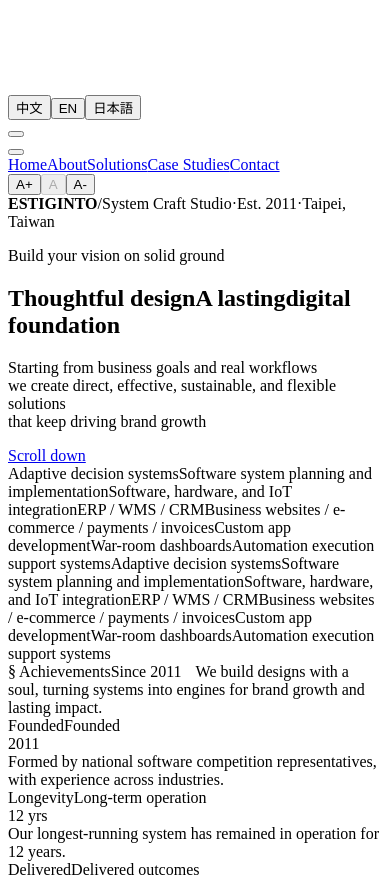
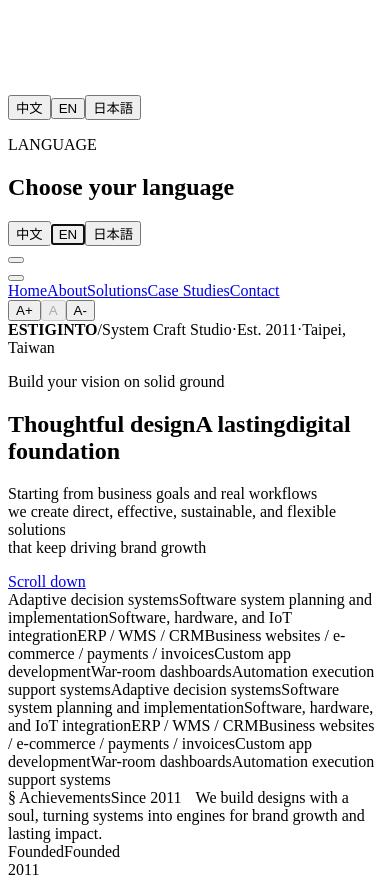
Before and after one commit to estiginto/estiginto-official-website, a React (Vite) app: page / in a window 390 px wide. Shown: the part 940-1819 px from the top of the page. Built offline with nearby package versions, Linux system fonts and the light colour scheme; the HTML template or start-up script is replaced by a standard one.

Commit message:
feat: add mobile home language prompt

```diff
--- a/src/App.jsx
+++ b/src/App.jsx
@@ -14,6 +14,12 @@ const localeOptions = [
   ["en", "EN"],
   ["ja", "日本語"],
 ];
+
+const languagePromptCopy = {
+  zh: { eyebrow: "LANGUAGE", title: "選擇您的語言" },
+  en: { eyebrow: "LANGUAGE", title: "Choose your language" },
+  ja: { eyebrow: "LANGUAGE", title: "言語を選択してください" },
+};
 
 const menuLabels = {
   zh: {
@@ -649,14 +655,20 @@ function getMenuItems(locale) {
   }));
 }
 
-function LanguageSwitch({ locale, onSelect }) {
-  return (
-    <div className={`language-switch is-${locale}`} role="group" aria-label="Switch language">
+function LanguageSwitch({ locale, onSelect, switchRef, activeOptionRef, className = "" }) {
+  return (
+    <div
+      ref={switchRef}
+      className={`language-switch is-${locale} ${className}`.trim()}
+      role="group"
+      aria-label="Switch language"
+    >
       <span className="language-track" aria-hidden="true" />
       <span className="language-thumb" aria-hidden="true" />
       {localeOptions.map(([value, label]) => (
         <button
           key={value}
+          ref={value === locale ? activeOptionRef : undefined}
           className={`language-option ${value}`}
           type="button"
           aria-pressed={locale === value}
@@ -669,7 +681,124 @@ function LanguageSwitch({ locale, onSelect }) {
   );
 }
 
-function Header({ locale, onToggleLocale }) {
+function MobileHomeLanguagePrompt({ locale, onSelect, destinationRef, onComplete }) {
+  const [phase, setPhase] = useState("idle");
+  const [flight, setFlight] = useState(null);
+  const [flightLocale, setFlightLocale] = useState(locale);
+  const sourceRef = useRef(null);
+  const activeOptionRef = useRef(null);
+  const completionTimerRef = useRef(null);
+  const animationFrameRef = useRef(null);
+  const copy = languagePromptCopy[locale] || languagePromptCopy.zh;
+
+  useEffect(() => {
+    const previousOverflow = document.body.style.overflow;
+    const pageMain = document.getElementById("mainpage");
+    const pageHeader = document.querySelector(".page-header");
+
+    document.body.style.overflow = "hidden";
+    pageMain?.setAttribute("inert", "");
+    pageHeader?.setAttribute("inert", "");
+    activeOptionRef.current?.focus({ preventScroll: true });
+
+    return () => {
+      document.body.style.overflow = previousOverflow;
+      pageMain?.removeAttribute("inert");
+      pageHeader?.removeAttribute("inert");
+      window.clearTimeout(completionTimerRef.current);
+      window.cancelAnimationFrame(animationFrameRef.current);
+    };
+  }, []);
+
+  const finishPrompt = (delay) => {
+    completionTimerRef.current = window.setTimeout(onComplete, delay);
+  };
+
+  const selectLanguage = (nextLocale) => {
+    if (phase !== "idle") {
+      return;
+    }
+
+    onSelect(nextLocale);
+    setFlightLocale(nextLocale);
+
+    const prefersReducedMotion = window.matchMedia("(prefers-reduced-motion: reduce)").matches;
+    const sourceRect = sourceRef.current?.getBoundingClientRect();
+    const destinationRect = destinationRef.current?.getBoundingClientRect();
+
+    if (prefersReducedMotion || !sourceRect || !destinationRect) {
+      setPhase("fading");
+      finishPrompt(180);
+      return;
+    }
+
+    setFlight({
+      top: sourceRect.top,
+      left: sourceRect.left,
+      width: sourceRect.width,
+      height: sourceRect.height,
+      x: destinationRect.left - sourceRect.left,
+      y: destinationRect.top - sourceRect.top,
+      scaleX: destinationRect.width / sourceRect.width,
+      scaleY: destinationRect.height / sourceRect.height,
+    });
+    setPhase("preparing");
+
+    animationFrameRef.current = window.requestAnimationFrame(() => {
+      animationFrameRef.current = window.requestAnimationFrame(() => {
+        setPhase("flying");
+      });
+    });
+    finishPrompt(660);
+  };
+
+  const isTransitioning = phase !== "idle";
+
+  return (
+    <div
+      className={`mobile-language-prompt phase-${phase}`}
+      role="dialog"
+      aria-modal="true"
+      aria-labelledby="mobile-language-prompt-title"
+    >
+      <div className="mobile-language-prompt-backdrop" aria-hidden="true" />
+      <div className="mobile-language-prompt-panel">
+        <p className="mobile-language-prompt-eyebrow">{copy.eyebrow}</p>
+        <h2 id="mobile-language-prompt-title">{copy.title}</h2>
+        <LanguageSwitch
+          locale={locale}
+          onSelect={selectLanguage}
+          switchRef={sourceRef}
+          activeOptionRef={activeOptionRef}
+          className="language-prompt-switch"
+        />
+      </div>
+
+      {flight ? (
+        <div
+          className={`language-prompt-flight ${phase === "flying" ? "is-moving" : ""}`}
+          style={{
+            top: flight.top,
+            left: flight.left,
+            width: flight.width,
+            height: flight.height,
+            "--flight-x": `${flight.x}px`,
+            "--flight-y": `${flight.y}px`,
+            "--flight-scale-x": flight.scaleX,
+            "--flight-scale-y": flight.scaleY,
+          }}
+          aria-hidden="true"
+        >
+          <LanguageSwitch locale={flightLocale} onSelect={() => {}} />
+        </div>
+      ) : null}
+
+      {isTransitioning ? <span className="sr-only" aria-live="polite">Language selected</span> : null}
+    </div>
+  );
+}
+
+function Header({ locale, onToggleLocale, languageSwitchRef, promptActive }) {
   return (
     <header className="page-header">
       <a className="brand-mark" href="/">
@@ -682,7 +811,12 @@ function Header({ locale, onToggleLocale }) {
       </a>
 
       <div className="header-actions">
-        <LanguageSwitch locale={locale} onSelect={onToggleLocale} />
+        <LanguageSwitch
+          locale={locale}
+          onSelect={onToggleLocale}
+          switchRef={languageSwitchRef}
+          className={promptActive ? "is-prompt-destination-hidden" : ""}
+        />
       </div>
     </header>
   );
@@ -1660,6 +1794,7 @@ function GoToTop() {
 const fontScaleOptions = [90, 100, 110, 120];
 
 export default function App() {
+  const headerLanguageSwitchRef = useRef(null);
   const initialSection = useMemo(() => {
     if (typeof document === "undefined") {
       return "";
@@ -1698,6 +1833,8 @@ export default function App() {
     }
     return window.matchMedia("(max-width: 640px), (pointer: coarse)").matches;
   }, []);
+  const promptEligible = shouldShowMobileHomeLanguagePrompt({ initialSection, shouldUseMobileNav });
+  const [showLanguagePrompt, setShowLanguagePrompt] = useState(promptEligible);
   const pageTitle = copy.pageTitles[initialSection];
   const isStandalonePage = Boolean(pageTitle);
   const isFAQPage = initialSection === "faq";
@@ -1782,7 +1919,20 @@ export default function App() {
 
   return (
     <>
-      <Header locale={locale} onToggleLocale={setLocale} />
+      <Header
+        locale={locale}
+        onToggleLocale={setLocale}
+        languageSwitchRef={headerLanguageSwitchRef}
+        promptActive={showLanguagePrompt}
+      />
+      {showLanguagePrompt ? (
+        <MobileHomeLanguagePrompt
+          locale={locale}
+          onSelect={setLocale}
+          destinationRef={headerLanguageSwitchRef}
+          onComplete={() => setShowLanguagePrompt(false)}
+        />
+      ) : null}
       {shouldUseMobileNav ? <MobileNav locale={locale} fontControls={fontControls} /> : <DesktopCursorMenu locale={locale} fontControls={fontControls} />}
       <main className="page-main" id="mainpage">
         {isStandalonePage ? (
```
Also changed, not shown: 1 other file (tests, documents, lock files or other folders).
